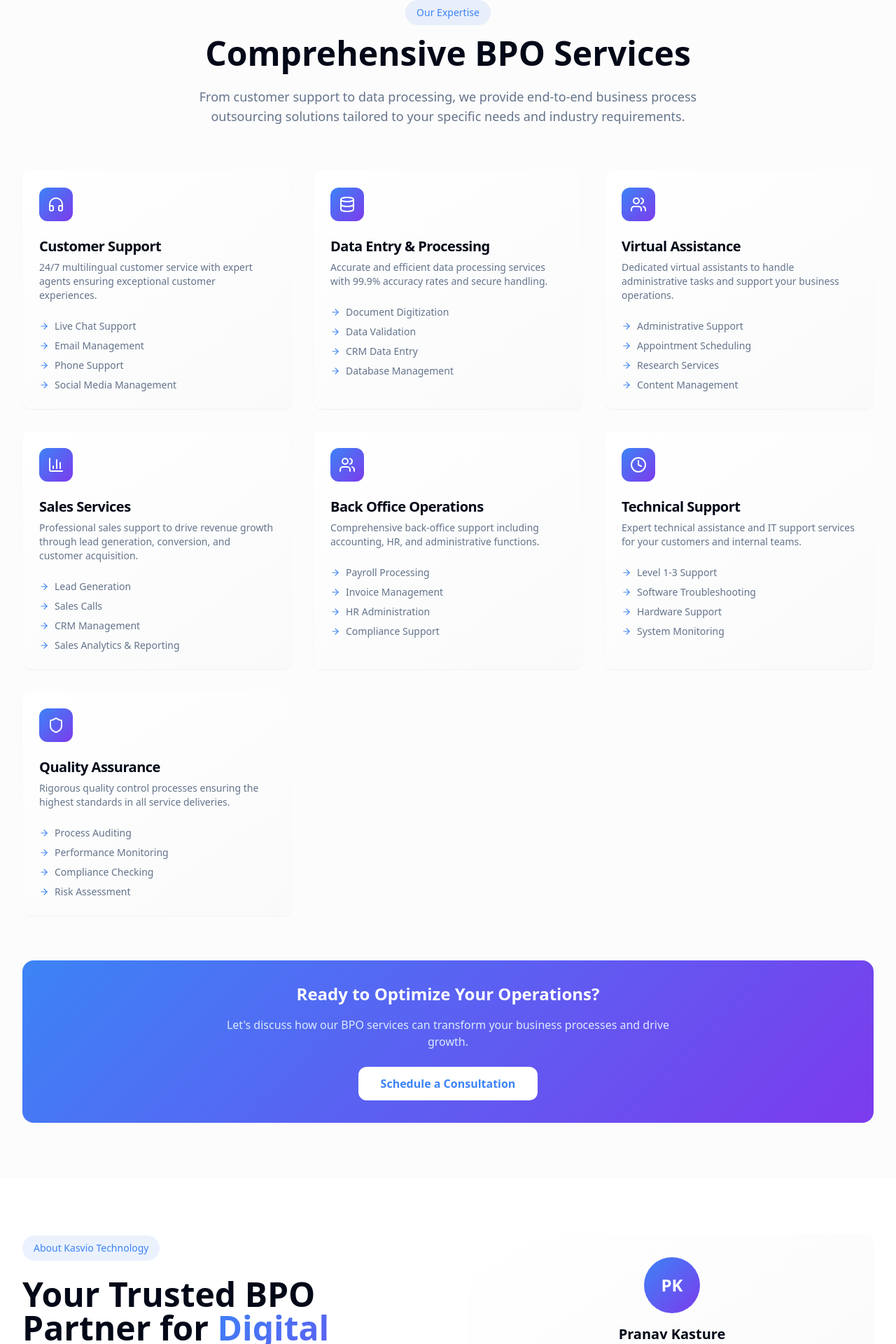
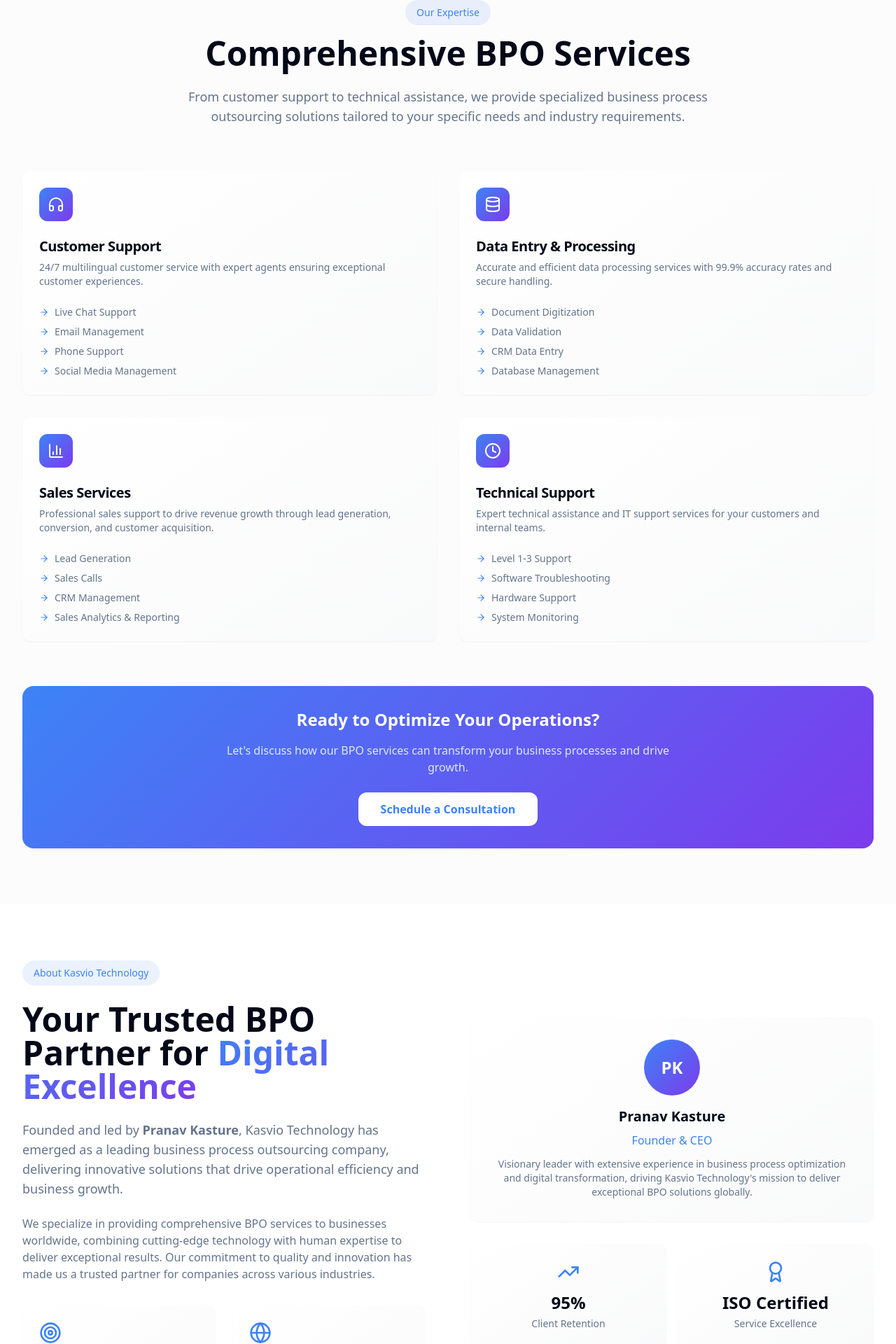
Before and after one commit to pranav6102001/kasvio-tech-spark, a React (Vite) app: page / in a window 1280 px wide. Shown: the part 880-2800 px from the top of the page at 70% size. Built offline with nearby package versions, Linux system fonts and the light colour scheme.

Commit message:
Update services and contact info
Remove QA, back office, and virtual assistance services. Update contact information with phone number and address.

```diff
--- a/src/components/About.tsx
+++ b/src/components/About.tsx
@@ -11,10 +11,8 @@ import {
 
 const About = () => {
   const achievements = [
-    { icon: Globe, label: "Global Reach", value: "15+ Countries" },
-    { icon: Users, label: "Expert Team", value: "200+ Professionals" },
-    { icon: Award, label: "Industry Experience", value: "10+ Years" },
-    { icon: TrendingUp, label: "Client Retention", value: "95%" }
+    { icon: TrendingUp, label: "Client Retention", value: "95%" },
+    { icon: Award, label: "Service Excellence", value: "ISO Certified" }
   ];
 
   const certifications = [
--- a/src/components/Contact.tsx
+++ b/src/components/Contact.tsx
@@ -41,13 +41,13 @@ const Contact = () => {
     {
       icon: Phone,
       title: "Call Us",
-      content: "+91 (0) 000-000-0000",
+      content: "+91-8830013733",
       description: "Mon-Fri from 9am to 6pm"
     },
     {
       icon: MapPin,
       title: "Visit Us",
-      content: "Mumbai, Maharashtra, India",
+      content: "Nashik, Maharashtra, India",
       description: "Come say hello at our office"
     },
     {
@@ -204,10 +204,7 @@ const Contact = () => {
                       <option value="customer-support">Customer Support</option>
                       <option value="sales-services">Sales Services</option>
                       <option value="data-entry">Data Entry & Processing</option>
-                      <option value="virtual-assistance">Virtual Assistance</option>
-                      <option value="back-office">Back Office Operations</option>
                       <option value="technical-support">Technical Support</option>
-                      <option value="quality-assurance">Quality Assurance</option>
                       <option value="custom">Custom Solution</option>
                     </select>
                   </div>
--- a/src/components/Footer.tsx
+++ b/src/components/Footer.tsx
@@ -31,11 +31,11 @@ const Footer = () => {
               </div>
               <div className="flex items-center text-blue-100">
                 <Phone size={16} className="mr-3 flex-shrink-0" />
-                <span className="text-sm">24/7 Global Support</span>
+                <span className="text-sm">+91-8830013733</span>
               </div>
               <div className="flex items-center text-blue-100">
                 <MapPin size={16} className="mr-3 flex-shrink-0" />
-                <span className="text-sm">Mumbai, Maharashtra, India</span>
+                <span className="text-sm">Nashik, Maharashtra, India</span>
               </div>
             </div>
           </div>
@@ -86,10 +86,7 @@ const Footer = () => {
               <li>Customer Support</li>
               <li>Sales Services</li>
               <li>Data Entry & Processing</li>
-              <li>Virtual Assistance</li>
-              <li>Back Office Operations</li>
               <li>Technical Support</li>
-              <li>Quality Assurance</li>
             </ul>
           </div>
         </div>
--- a/src/components/Services.tsx
+++ b/src/components/Services.tsx
@@ -24,34 +24,16 @@ const Services = () => {
       features: ["Document Digitization", "Data Validation", "CRM Data Entry", "Database Management"]
     },
     {
-      icon: Users,
-      title: "Virtual Assistance",
-      description: "Dedicated virtual assistants to handle administrative tasks and support your business operations.",
-      features: ["Administrative Support", "Appointment Scheduling", "Research Services", "Content Management"]
-    },
-    {
       icon: BarChart3,
       title: "Sales Services",
       description: "Professional sales support to drive revenue growth through lead generation, conversion, and customer acquisition.",
       features: ["Lead Generation", "Sales Calls", "CRM Management", "Sales Analytics & Reporting"]
     },
     {
-      icon: Users,
-      title: "Back Office Operations",
-      description: "Comprehensive back-office support including accounting, HR, and administrative functions.",
-      features: ["Payroll Processing", "Invoice Management", "HR Administration", "Compliance Support"]
-    },
-    {
       icon: Clock,
       title: "Technical Support",
       description: "Expert technical assistance and IT support services for your customers and internal teams.",
       features: ["Level 1-3 Support", "Software Troubleshooting", "Hardware Support", "System Monitoring"]
-    },
-    {
-      icon: Shield,
-      title: "Quality Assurance",
-      description: "Rigorous quality control processes ensuring the highest standards in all service deliveries.",
-      features: ["Process Auditing", "Performance Monitoring", "Compliance Checking", "Risk Assessment"]
     }
   ];
 
@@ -66,12 +48,12 @@ const Services = () => {
             Comprehensive BPO Services
           </h2>
           <p className="text-lg text-muted-foreground max-w-3xl mx-auto">
-            From customer support to data processing, we provide end-to-end business process outsourcing
+            From customer support to technical assistance, we provide specialized business process outsourcing
             solutions tailored to your specific needs and industry requirements.
           </p>
         </div>
 
-        <div className="grid md:grid-cols-2 lg:grid-cols-3 gap-8">
+        <div className="grid md:grid-cols-2 gap-8">
           {services.map((service, index) => (
             <Card
               key={index}
```
